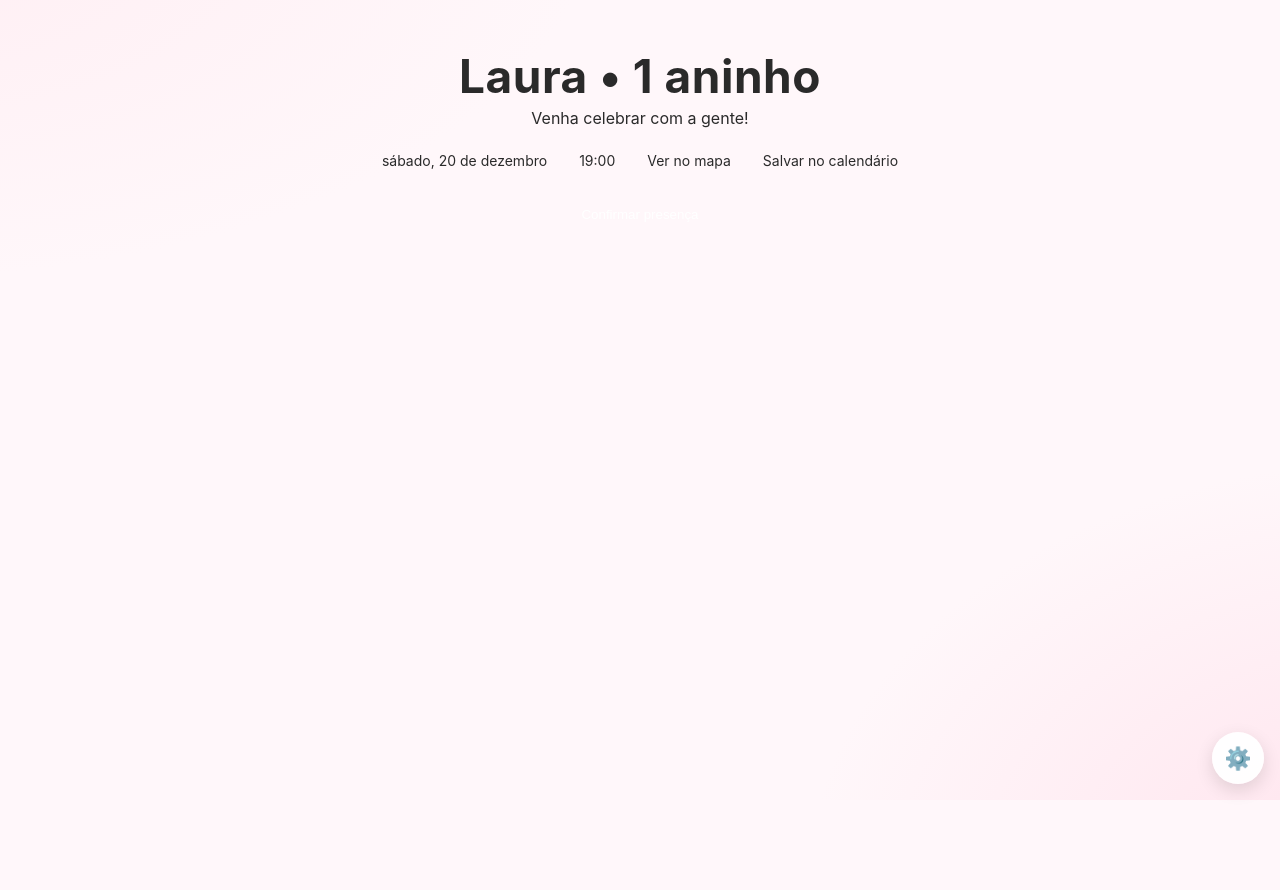
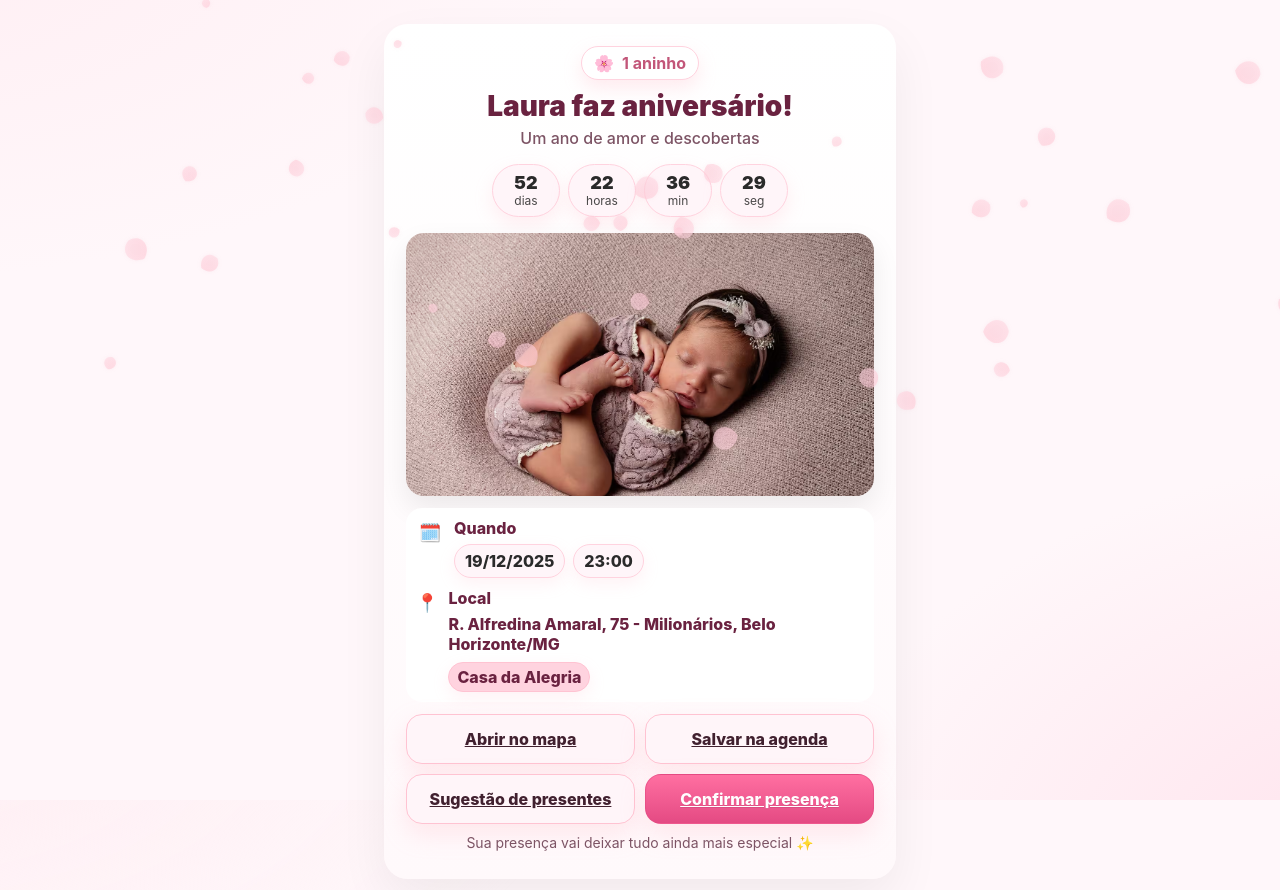
Before and after one commit to BrenoViana/convite-laura_v3, an Angular app: page / in a window 1280 px wide. Shown: the top 890 px of the page. Before the commit the page ends 800 px from the top, so only its background shows below. Built offline with nearby package versions, Linux system fonts and the light colour scheme.

Commit message:
feat(ui): layout final, pill, grid responsivo e CTA destacado

```diff
--- a/src/app/app.component.html
+++ b/src/app/app.component.html
@@ -1,110 +1,61 @@
-<!-- Hero simples (sem <petals-canvas>) -->
-<header class="hero">
-  <div class="hero__inner">
-    <h1>Laura • 1 aninho</h1>
-    <p class="hero__subtitle">Venha celebrar com a gente!</p>
+<petals-canvas></petals-canvas>
 
-    <!-- Chips de data/hora/lugar (sem <countdown>) -->
-    <div class="chips">
-      <span class="chip">{{ dateStr }}</span>
-      <span class="chip">{{ timeStr }}</span>
-      <a class="chip chip--link" [href]="mapsUrl" rel="noopener" target="_blank">Ver no mapa</a>
-      <a class="chip chip--link" [href]="icsUrl" download>Salvar no calendário</a>
+<section class="container">
+  <article class="card invitation">
+    <!-- pílula “1 aninho” centralizada -->
+    <div class="badge-wrap">
+      <div class="badge event-badge" role="status" aria-label="1 aninho">
+        <span class="dot" aria-hidden="true">🌸</span>
+        <span>1 aninho</span>
+      </div>
     </div>
 
-    <!-- CTA principal: abre o modal de RSVP -->
-    <button class="btn btn-primary" type="button" (click)="openRsvp()">
-      Confirmar presença
-    </button>
-  </div>
-</header>
+    <h1 class="title">Laura faz aniversário!</h1>
+    <p class="subtitle">Um ano de amor e descobertas</p>
 
-<!-- (Opcional) Fotos: removi <carousel-swiper>. Se quiser, coloque suas imagens aqui. -->
-<!--
-<section class="photos" *ngIf="photosSafe?.length">
-  <div class="photos__rail">
-    <img *ngFor="let src of photosSafe" [src]="src" alt="foto" loading="lazy" />
-  </div>
-</section>
--->
+    <countdown [targetISO]="env.eventDateISO"></countdown>
 
-<!-- FAB engrenagem (admin) -->
-<a class="fab-gear" href="/tools/admin.html" title="Admin">
-  ⚙️
-</a>
-
-<!-- Modal RSVP -->
-<div class="modal-backdrop" *ngIf="rsvpOpen" (click)="closeRsvp($event)"></div>
-
-<div class="modal" *ngIf="rsvpOpen" role="dialog" aria-modal="true" aria-labelledby="rsvpTitle">
-  <div class="modal__header">
-    <h2 id="rsvpTitle">Confirme sua presença</h2>
-    <button class="icon-btn" type="button" (click)="closeRsvp()" aria-label="Fechar">✖</button>
-  </div>
-
-  <form class="modal__body" [formGroup]="form" (ngSubmit)="submitRsvp()">
-    <!-- Nome -->
-    <label class="form-row">
-      <span>Seu nome*</span>
-      <input id="name" type="text" formControlName="name" placeholder="Ex.: Breno Viana" />
-      <small class="err" *ngIf="form.get('name')?.touched && form.get('name')?.invalid">
-        Informe pelo menos 2 caracteres.
-      </small>
-    </label>
-
-    <!-- Acompanhante -->
-    <div class="form-row form-row--inline">
-      <label class="check">
-        <input type="checkbox" formControlName="hasCompanion" />
-        <span>Levarei acompanhante</span>
-      </label>
+    <div class="media">
+      <div class="ratio">
+        <carousel-swiper [images]="photosSafe"></carousel-swiper>
+      </div>
     </div>
 
-    <label class="form-row" *ngIf="form.get('hasCompanion')?.value">
-      <span>Nome do acompanhante*</span>
-      <input type="text" formControlName="companionName" placeholder="Ex.: Maria" />
-      <small class="err" *ngIf="form.get('companionName')?.touched && form.get('companionName')?.invalid">
-        Informe pelo menos 2 caracteres.
-      </small>
-    </label>
-
-    <!-- Crianças -->
-    <div class="form-row form-row--inline">
-      <label class="check">
-        <input type="checkbox" formControlName="hasChildren" />
-        <span>Levarei crianças</span>
-      </label>
-    </div>
-
-    <div class="kids" *ngIf="form.get('hasChildren')?.value">
-      <div class="kid-row" *ngFor="let kid of children.controls; let i = index" [formGroup]="kid">
-        <div class="kid-col">
-          <label>
-            <span>Nome*</span>
-            <input type="text" formControlName="name" placeholder="Nome da criança" />
-          </label>
+    <section class="info">
+      <div class="row">
+        <div class="ico" aria-hidden="true">🗓️</div>
+        <div class="col">
+          <div class="label">Quando</div>
+          <div class="chips">
+            <span class="chip">{{ dateStr }}</span>
+            <span class="chip">{{ timeStr }}</span>
+          </div>
         </div>
-        <div class="kid-col kid-col--age">
-          <label>
-            <span>Idade*</span>
-            <input type="number" formControlName="age" min="0" max="15" placeholder="0–15" />
-          </label>
-        </div>
-        <button class="icon-btn danger" type="button" (click)="onDelChild(i)" aria-label="Remover criança">🗑️</button>
       </div>
 
-      <button class="btn btn-ghost" type="button" (click)="onAddChild()">+ adicionar criança</button>
-    </div>
+      <div class="row">
+        <div class="ico" aria-hidden="true">📍</div>
+        <div class="col">
+          <div class="label">Local</div>
+          <div class="address">
+            <span class="addr">
+              {{ addressMain }}<span *ngIf="cep">, {{ cep }}</span>
+            </span>
+            <span *ngIf="venue" class="venue-pill">{{ venue }}</span>
+          </div>
+        </div>
+      </div>
+    </section>
 
-    <!-- Status envio -->
-    <div class="status" *ngIf="isSubmitting">Enviando…</div>
-    <div class="status ok" *ngIf="submitOk">Presença registrada. Obrigado! 🎉</div>
-    <div class="status err" *ngIf="submitError">Falha ao enviar. Tente novamente.</div>
+    <section class="actions">
+      <a class="btn" [href]="mapsUrl" target="_blank" rel="noopener">Abrir no mapa</a>
+      <a class="btn" [href]="icsUrl" download="Laura-1Aninho-19-12-2025.ics">Salvar na agenda</a>
+      <a class="btn" [href]="env.giftListUrl || '#'" target="_blank" rel="noopener">Sugestão de presentes</a>
+      <a class="btn btn--primary" [href]="env.rsvpUrl || '#'" target="_blank" rel="noopener">Confirmar presença</a>
+    </section>
 
-    <!-- Ações -->
-    <div class="modal__actions">
-      <button class="btn" type="button" (click)="closeRsvp()">Cancelar</button>
-      <button class="btn btn-primary" type="submit" [disabled]="isSubmitting">Confirmar</button>
-    </div>
-  </form>
-</div>
+    <footer class="footnote">
+      Sua presença vai deixar tudo ainda mais especial ✨
+    </footer>
+  </article>
+</section>
--- a/src/app/app.component.scss
+++ b/src/app/app.component.scss
@@ -1,214 +1,140 @@
-:root {
-  --bg: #fff7fa;
-  --primary: #d95679;
-  --primary-600: #b74664;
-  --text: #43293a;
-  --muted: #8b6a7a;
-  --chip: #ffe3ea;
-  --border: #f1dbe2;
+:root{
+  --petal-white: #FFF7FA;
+  --sakura-pink: #FFB7C5;
+
+  --chip-bg: #fff5f9;
+  --btn-bg:  #fff5f9;
+  --border:  #ffe3ec;
+
+  --text-dark: #2A2A2A;
 }
 
-* { box-sizing: border-box; }
+.container{
+  width: 100%;
+  max-width: 560px;        /* limite no desktop */
+  margin: 0 auto;          /* centraliza horizontal */
+  padding:
+    max(clamp(12px, 4vw, 24px), env(safe-area-inset-top))
+    max(clamp(12px, 4vw, 24px), env(safe-area-inset-right))
+    max(clamp(12px, 4vw, 24px), env(safe-area-inset-bottom))
+    max(clamp(12px, 4vw, 24px), env(safe-area-inset-left));
 
-body { background: var(--bg); color: var(--text); font-family: system-ui, -apple-system, "Segoe UI", Roboto, Ubuntu, "Helvetica Neue", Arial, "Noto Sans", "Liberation Sans", sans-serif; }
-
-/* ===== Hero ===== */
-.hero {
-  padding: 48px 16px 32px;
-  text-align: center;
-}
-.hero__inner {
-  max-width: 880px;
-  margin: 0 auto;
-}
-.hero h1 {
-  font-size: clamp(28px, 4vw, 46px);
-  margin: 0 0 4px;
-  letter-spacing: .5px;
-}
-.hero__subtitle {
-  margin: 0 0 16px;
-  color: var(--muted);
+  /* remover qualquer centralização vertical anterior */
+  display: block;          /* (garante que não herde grid/flex) */
 }
 
-.chips {
-  display: flex;
-  flex-wrap: wrap;
-  gap: 8px;
-  justify-content: center;
-  margin: 8px 0 20px;
-}
-.chip {
-  display: inline-flex;
-  align-items: center;
-  padding: 8px 12px;
-  border-radius: 999px;
-  background: var(--chip);
-  color: var(--text);
+.invitation{
+  position: relative; z-index:1;
+  /* ocupa 100% no mobile e limita no desktop */
+  width: min(100%, 560px);
+
+  background: linear-gradient(180deg, #fff 0%, #fff9fb 100%);
   border: 1px solid var(--border);
-  font-size: 14px;
-}
-.chip--link {
-  text-decoration: none;
-  color: var(--primary);
-  border-color: #ffd5e0;
+  border-radius: 24px;
+  box-shadow: 0 20px 50px rgba(0,0,0,.06);
+  padding: clamp(14px, 4vw, 22px);
 }
 
-/* ===== Botões ===== */
-.btn {
-  appearance: none;
-  border: 1px solid var(--border);
-  background: #fff;
-  color: var(--text);
-  padding: 10px 16px;
-  border-radius: 10px;
-  cursor: pointer;
-  transition: .15s ease;
+/* pílula “1 aninho” centralizada */
+.badge-wrap{
+  display: flex;
+  justify-content: center;
+  margin-bottom: 8px;
 }
-.btn:hover { transform: translateY(-1px); }
-.btn:active { transform: translateY(0); }
-
-.btn-primary {
-  background: var(--primary);
-  color: #fff;
-  border-color: transparent;
+.badge.event-badge{
+  display:flex; align-items:center; justify-content:center; gap:8px;
+  padding:6px 12px; border-radius:999px;
+  background:#fff; border:1px solid #ffd3df;
+  box-shadow:0 8px 18px rgba(255,183,197,.28);
+  color:#c25679; font-weight:700;
+  width:max-content; text-align:center; margin:0;
 }
-.btn-primary:hover { background: var(--primary-600); }
-
-.btn-ghost {
-  background: transparent;
-  border-color: var(--border);
-  color: var(--primary);
+@supports (inline-size:fit-content){
+  .badge.event-badge{ inline-size:fit-content; width:auto; }
 }
 
-/* ===== FAB engrenagem ===== */
-.fab-gear {
-  position: fixed;
-  right: 16px;
-  bottom: 16px;
-  width: 52px;
-  height: 52px;
-  border-radius: 50%;
-  display: grid;
-  place-items: center;
-  background: #ffffffee;
-  border: 1px solid var(--border);
-  text-decoration: none;
-  font-size: 22px;
-  box-shadow: 0 6px 18px rgba(0,0,0,.12);
-  transition: .2s ease;
-  z-index: 40;
+.title{
+  font-weight:900;
+  font-size:clamp(22px,6.6vw,28px);
+  line-height:1.15;
+  color:#6a2240;
+  margin:10px 0 6px;
+  text-align:center;
 }
-.fab-gear:hover { transform: translateY(-2px) rotate(-10deg); }
-
-/* ===== Modal ===== */
-.modal-backdrop {
-  position: fixed;
-  inset: 0;
-  background: rgba(10, 5, 9, .45);
-  backdrop-filter: blur(1.5px);
-  z-index: 45;
+.subtitle{
+  text-align:center; color:#7d5465; margin:0 0 10px; font-weight:500;
 }
 
-.modal {
-  position: fixed;
-  inset: 0;
-  z-index: 50;
-  display: grid;
-  place-items: center;
-  padding: 16px;
+/* COUNTDOWN — compacto */
+:host ::ng-deep .countdown{
+  display:flex; justify-content:center; gap:8px; padding:6px 0;
 }
-.modal > * {
-  width: 100%;
-  max-width: 720px;
+:host ::ng-deep .countdown .box{
+  min-width:60px; padding:6px 0; text-align:center; border-radius:999px;
+  background:var(--chip-bg); border:1px solid #ffd3df;
+  box-shadow:0 8px 18px rgba(255,183,197,.22);
 }
-.modal__header {
-  display: flex;
-  align-items: center;
-  justify-content: space-between;
-  background: #fff;
-  border: 1px solid var(--border);
-  border-bottom: 0;
-  padding: 14px 16px;
-  border-radius: 14px 14px 0 0;
+:host ::ng-deep .countdown .box span{ display:block; font-size:16px; font-weight:900; line-height:1.1; }
+:host ::ng-deep .countdown .box small{ display:block; opacity:.85; font-size:11px; }
+
+/* mídia 16:9 */
+.media{ margin:10px 0 12px; }
+.ratio{
+  width:100%; aspect-ratio:16/9; border-radius:18px; overflow:hidden;
+  border:1px solid var(--border);
+  box-shadow:0 12px 28px rgba(0,0,0,.08);
 }
-.modal__header h2 {
-  font-size: 18px;
-  margin: 0;
+.ratio .sakura-swiper, .ratio swiper-container{ width:100%; height:100%; }
+
+/* info */
+.info{
+  display:grid; gap:10px;
+  background:#fff;
+  border:1px solid var(--border);
+  border-radius:16px; padding:10px;
 }
-.icon-btn {
-  background: transparent;
-  border: 0;
-  font-size: 18px;
-  cursor: pointer;
-}
-.icon-btn.danger { color: #b00020; }
-
-.modal__body {
-  background: #fff;
-  border: 1px solid var(--border);
-  border-top: 0;
-  padding: 16px;
-  border-radius: 0 0 14px 14px;
+.row{ display:flex; gap:10px; align-items:flex-start; }
+.ico{ width:28px; height:28px; display:grid; place-items:center; font-size:18px; }
+.label{ font-weight:800; color:#6a2240; margin-bottom:6px; }
+.chips{ display:flex; gap:8px; flex-wrap:wrap; }
+.chip{
+  display:inline-block; padding:6px 10px; border-radius:999px; font-weight:800;
+  background:var(--chip-bg); border:1px solid #ffd3df;
+  box-shadow:0 6px 16px rgba(255,183,197,.18);
 }
 
-/* ===== Form ===== */
-.form-row {
-  display: grid;
-  gap: 6px;
-  margin: 10px 0 14px;
-}
-.form-row--inline { margin-top: 6px; }
-.form-row > span { font-size: 14px; color: var(--muted); }
-
-input[type="text"], input[type="number"] {
-  width: 100%;
-  padding: 10px 12px;
-  border: 1px solid var(--border);
-  border-radius: 8px;
-  outline: none;
-}
-input:focus { border-color: #ffb7c5; box-shadow: 0 0 0 3px #ffb7c533; }
-
-.check {
-  display: inline-flex;
-  align-items: center;
-  gap: 8px;
-  user-select: none;
+/* endereço */
+.address{ display:flex; gap:8px; flex-wrap:wrap; align-items:center; }
+.address .addr{ font-weight:800; color:#6a2240; }
+.venue-pill{
+  display:inline-flex; align-items:center; padding:4px 8px; gap:6px;
+  border-radius:999px; background:#ffd3df; color:#6a2240; font-weight:800;
+  border:1px solid #ffc3d2; box-shadow:0 6px 16px rgba(255,183,197,.18);
 }
 
-.err {
-  color: #b00020;
-  font-size: 12px;
+/* ações: empilha no mobile, 2 colunas no desktop */
+.actions{
+  display:grid; gap:10px; margin:12px 0 6px;
+  grid-template-columns: 1fr;
+}
+@media (min-width: 600px){
+  .actions{ grid-template-columns: 1fr 1fr; }
+}
+.btn{
+  display:grid; place-items:center; text-align:center;
+  padding:14px 12px; border-radius:16px; font-weight:800;
+  color:#41202f; background:var(--btn-bg); border:1px solid #ffc3d2;
+  box-shadow:0 10px 24px rgba(255,183,197,.28);
 }
 
-/* Crianças grid */
-.kids { display: grid; gap: 10px; margin: 10px 0 14px; }
-.kid-row {
-  display: grid;
-  grid-template-columns: 1fr 120px auto;
-  gap: 8px;
-  align-items: end;
+/* destaque do botão Confirmar presença */
+.btn--primary{
+  color:#ffffff;
+  background: linear-gradient(180deg, #ff6fa1 0%, #e44a83 100%);
+  border: 1px solid rgba(228,74,131,.6);
+  text-shadow: 0 1px 0 rgba(0,0,0,.08);
 }
-.kid-col label > span { font-size: 12px; color: var(--muted); display: block; margin-bottom: 4px; }
-.kid-col--age input { text-align: center; }
 
-/* Status */
-.status { font-size: 14px; color: #6b7280; margin-top: 8px; }
-.status.ok { color: #116e46; }
-.status.err { color: #b00020; }
-
-/* ===== Fotos simples (se usar) ===== */
-.photos { padding: 0 12px 24px; }
-.photos__rail {
-  display: grid;
-  grid-auto-flow: column;
-  gap: 10px;
-  overflow-x: auto;
-  padding-bottom: 6px;
+.footnote{
+  text-align:center; color:#7d5465; margin:10px 0 6px; font-size:14px;
 }
-.photos img {
-  height: 160px;
-  border-radius: 12px;
-  border: 1px solid var(--border);
-}
--- a/src/app/app.component.ts
+++ b/src/app/app.component.ts
@@ -1,147 +1,62 @@
-import { Component, inject } from '@angular/core';
-import { CommonModule } from '@angular/common';
-import {
-  FormArray,
-  FormBuilder,
-  FormControl,
-  FormGroup,
-  ReactiveFormsModule,
-  Validators
-} from '@angular/forms';
-import { RsvpService } from './services/rsvp.service';
+import { Component } from "@angular/core";
+import { CommonModule } from "@angular/common";
+import { environment } from "../environments/environment";
 
-// Valor dos campos (não os controles)
-type KidValue = { name: string; age: number };
-
-// Controles do formulário da criança (tipagem correta p/ Angular Typed Forms)
-type KidControls = {
-  name: FormControl<string>;
-  age: FormControl<number>;
-};
-
-// FormGroup tipado da criança
-type KidFormGroup = FormGroup<KidControls>;
+// Estes componentes já existiam no projeto.
+// Se ainda não estiverem presentes, comente os imports e as tags no HTML.
+import { CountdownComponent } from "./components/countdown/countdown.component";
+import { CarouselSwiperComponent } from "./components/carousel-swiper/carousel-swiper.component";
+import { PetalsCanvasComponent } from "./components/petals-canvas/petals-canvas.component";
 
 @Component({
-  selector: 'app-root',
+  selector: "app-root",
   standalone: true,
-  imports: [CommonModule, ReactiveFormsModule],
-  templateUrl: './app.component.html',
-  styleUrls: ['./app.component.scss'],
+  imports: [CommonModule, CountdownComponent, CarouselSwiperComponent, PetalsCanvasComponent],
+  templateUrl: "./app.component.html",
+  styleUrls: ["./app.component.scss"]
 })
 export class AppComponent {
-  private fb = inject(FormBuilder);
-  private rsvp = inject(RsvpService);
+  env = environment;
 
-  // Infos do evento (ajuste conforme seu convite)
-  eventDate = new Date('2025-12-20T16:00:00-03:00');
-  dateStr  = this.eventDate.toLocaleDateString('pt-BR', { weekday: 'long', day: '2-digit', month: 'long' });
-  timeStr  = this.eventDate.toLocaleTimeString('pt-BR', { hour: '2-digit', minute: '2-digit' });
-  mapsUrl  = 'https://maps.google.com/?q=Clube+Exemplo';
-  icsUrl   = '/assets/event.ics';
-
-  // Estado do modal/formulário
-  rsvpOpen = false;
-  isSubmitting = false;
-  submitOk = false;
-  submitError = false;
-
-  // Form principal tipado corretamente
-  form = this.fb.group({
-    name: this.fb.nonNullable.control<string>('', [Validators.required, Validators.minLength(2)]),
-    hasCompanion: this.fb.nonNullable.control<boolean>(false),
-    companionName: this.fb.nonNullable.control<string>(''),
-    hasChildren: this.fb.nonNullable.control<boolean>(false),
-    children: this.fb.array<KidFormGroup>([])
-  });
-
-  get children(): FormArray<KidFormGroup> {
-    return this.form.controls.children;
+  // Fotos seguras (evita quebra se array estiver vazio)
+  get photosSafe(): string[] {
+    const arr = Array.isArray(this.env.photos) ? this.env.photos : [];
+    return arr.length ? arr : ["/assets/photos/placeholder.svg"];
   }
 
-  constructor() {
-    // validação dinâmica do acompanhante
-    this.form.controls.hasCompanion.valueChanges.subscribe(v => {
-      const c = this.form.controls.companionName;
-      if (v) {
-        c.addValidators([Validators.required, Validators.minLength(2)]);
-      } else {
-        c.clearValidators();
-        c.setValue('');
-      }
-      c.updateValueAndValidity();
-    });
-
-    // liga/desliga a seção de crianças
-    this.form.controls.hasChildren.valueChanges.subscribe(v => {
-      if (!v) {
-        this.children.clear();
-      } else if (this.children.length === 0) {
-        this.onAddChild();
-      }
-    });
+  // Data/Hora (pt-BR)
+  private eventDate = new Date(this.env.eventDateISO);
+  get dateStr(): string {
+    return this.eventDate.toLocaleDateString("pt-BR", { day: "2-digit", month: "2-digit", year: "numeric" });
+  }
+  get timeStr(): string {
+    return this.eventDate.toLocaleTimeString("pt-BR", { hour: "2-digit", minute: "2-digit" });
   }
 
-  openRsvp() {
-    this.submitOk = false;
-    this.submitError = false;
-    this.rsvpOpen = true;
+  // Links
+  get mapsUrl(): string {
+    const q = encodeURIComponent(this.env.mapsQuery || this.addressMain);
+    return `https://www.google.com/maps/search/?api=1&query=${q}`;
+  }
+  get icsUrl(): string {
+    return this.env.icsPath || "assets/event.ics";
   }
 
-  closeRsvp(ev?: MouseEvent) {
-    if (ev?.target && (ev.target as HTMLElement).classList.contains('modal-backdrop')) {
-      this.rsvpOpen = false;
-      return;
-    }
-    if (!ev) this.rsvpOpen = false;
-  }
+  // Endereço: destaco venue após "|", e separo CEP da string principal
+  addressMain = "";
+  cep: string | null = null;
+  venue: string | null = null;
 
-  onAddChild() {
-    const fg: KidFormGroup = this.fb.group<KidControls>({
-      name: this.fb.nonNullable.control<string>('', [Validators.required, Validators.minLength(2)]),
-      age:  this.fb.nonNullable.control<number>(0,  [Validators.required, Validators.min(0), Validators.max(15)]),
-    });
-    this.children.push(fg);
-  }
+  constructor() {
+    const raw = this.env.addressText || "";
+    const [addrAndCepRaw, venueRaw] = raw.split("|").map(s => (s ?? "").trim());
+    this.venue = venueRaw || null;
 
-  onDelChild(i: number) {
-    this.children.removeAt(i);
-  }
+    const cepMatch = addrAndCepRaw.match(/\b\d{5}-?\d{3}\b/);
+    this.cep = cepMatch ? cepMatch[0] : null;
 
-  submitRsvp() {
-    if (this.form.invalid) {
-      this.form.markAllAsTouched();
-      return;
-    }
-    this.isSubmitting = true;
-    this.submitOk = false;
-    this.submitError = false;
-
-    const v = this.form.getRawValue();
-    const adults = 1 + (v.hasCompanion ? 1 : 0);
-    const kids: KidValue[] = v.hasChildren ? v.children.map(k => ({ name: k.name, age: k.age })) : [];
-    const childrenCount = kids.length;
-
-    this.rsvp.submit({
-      name: v.name,
-      attending: true,
-      adults,
-      children: childrenCount,
-      extras: {
-        companionName: v.hasCompanion ? v.companionName : '',
-        kids
-      }
-    }).subscribe({
-      next: () => {
-        this.isSubmitting = false;
-        this.submitOk = true;
-        setTimeout(() => (this.rsvpOpen = false), 1500);
-      },
-      error: err => {
-        console.error(err);
-        this.isSubmitting = false;
-        this.submitError = true;
-      }
-    });
+    this.addressMain = this.cep
+      ? addrAndCepRaw.replace(new RegExp(`\\s*,?\\s*${this.cep}\\s*`), "").trim()
+      : addrAndCepRaw.trim();
   }
 }
--- a/src/environments/environment.ts
+++ b/src/environments/environment.ts
@@ -1,26 +1,36 @@
 export const environment = {
   production: false,
-  birthdayGirl: "Laura",
+
+  // Data/hora do evento (ajustada para 20:00 -03:00)
   eventDateISO: "2025-12-19T20:00:00-03:00",
-  addressText:
-    "Rua Alfredina Amaral, 75 - Milionários, Belo Horizonte/MG, 30620-220 | Casa da Alegria",
-  mapsQuery:
-    "Rua%20Alfredina%20Amaral%2C%2075%20-%20Milion%C3%A1rios%2C%20Belo%20Horizonte%2FMG%2C%2030620-220%20%7C%20Casa%20da%20Alegria",
-  theme: { petalWhite: "#FFF7FA", sakuraPink: "#FFB7C5" },
+
+  // Endereço com venue (após "|") e CEP opcional dentro do texto:
+  // A parte antes do "|" é o endereço principal; se houver CEP nele, o CEP será exibido ao lado.
+  addressText: "R. Alfredina Amaral, 75 - Milionários, Belo Horizonte/MG | Casa da Alegria",
+
+  // Query que será usada no Google Maps (altere se quiser usar um ponto específico)
+  mapsQuery: "R. Alfredina Amaral, 75 - Milionários, Belo Horizonte - MG, 30620-220",
+
+  // Caminho do arquivo ICS
+  icsPath: "assets/event.ics",
+
+  // URLs de ações
+  giftListUrl: "https://example.com/lista-de-presentes",
+  rsvpUrl: "/api/rsvp", // ou uma página/form externo caso prefira
+
+  // Galeria (troque pelos seus arquivos/links)
   photos: [
-    "assets/photos/01.webp",
-    "assets/photos/02.webp",
-    "assets/photos/03.webp",
-    "assets/photos/04.webp",
-    "assets/photos/05.webp",
-    "assets/photos/06.webp",
-    "assets/photos/07.webp",
-    "assets/photos/08.webp"/*,
-    "assets/photos/09.webp",
-    "assets/photos/10.webp",
-    "assets/photos/11.webp",
-    "assets/photos/12.webp"*/
-  ],
-  giftListUrl: "#",
-  rsvpUrl: "#"
+    "/assets/photos/01.jpg",
+    "/assets/photos/02.jpg",
+    "/assets/photos/03.jpg",
+    "/assets/photos/04.jpg",
+    "/assets/photos/05.jpg",
+    "/assets/photos/06.jpg",
+    "/assets/photos/07.jpg",
+    "/assets/photos/08.jpg",
+    "/assets/photos/09.jpg",
+    "/assets/photos/10.jpg",
+    "/assets/photos/11.jpg",
+    "/assets/photos/12.jpg"
+  ]
 };
--- /dev/null
+++ b/src/styles.css
@@ -0,0 +1,35 @@
+/* ===== Reset mínimo + layout estável ===== */
+*,
+*::before,
+*::after { box-sizing: border-box; }
+
+html, body {
+  height: 100%;
+  margin: 0;                 /* elimina margin default do body */
+  padding: 0;
+}
+
+body {
+  overflow-x: hidden;        /* evita “empurrão” por overflow horizontal */
+  -webkit-text-size-adjust: 100%;
+  text-rendering: optimizeLegibility;
+}
+
+/* Lógicas + safe-area */
+:root {
+  --page-pad: clamp(12px, 4vw, 24px);
+}
+
+/* Utilitário: centralização horizontal */
+.centered {
+  width: 100%;
+  max-width: 560px;          /* limite no desktop */
+  margin-inline: auto;       /* centraliza HORIZONTALMENTE */
+  padding-block: var(--page-pad);
+  padding-inline:
+    max(var(--page-pad), env(safe-area-inset-left))
+    max(var(--page-pad), env(safe-area-inset-right));
+}
+
+/* Imagens/mídias nunca estouram o container */
+img, video, canvas, svg { max-width: 100%; height: auto; display: block; }
```
